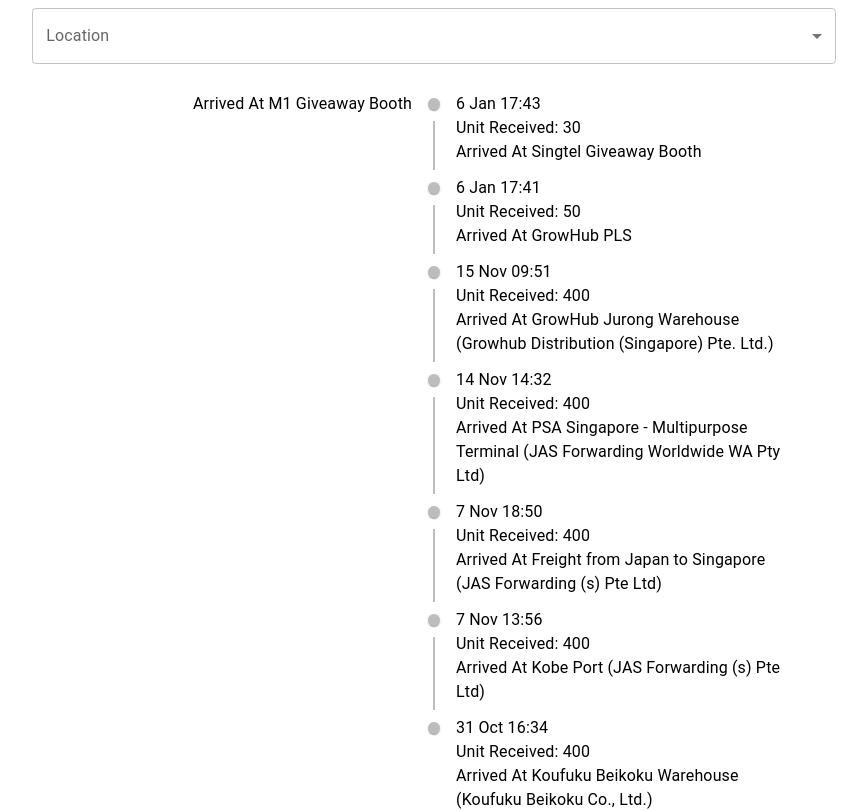
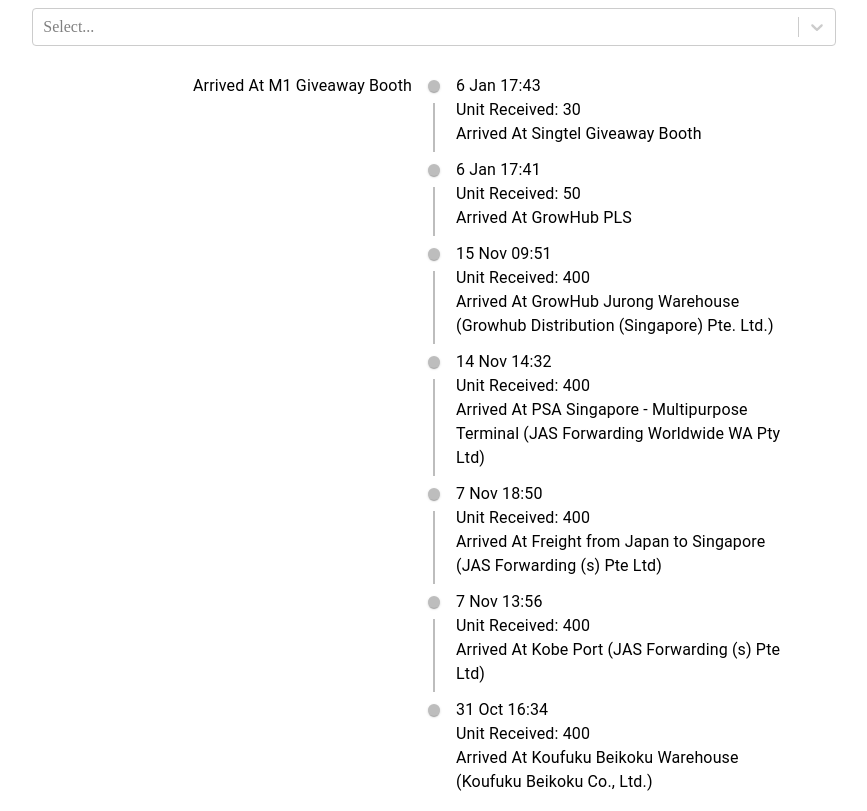
Before and after one commit to jimbo23/timeline, a React (Vite) app: page / in a window 1280 px wide. Shown: the top 811 px of the page, without its empty margins (206-1073 px from the left). Built offline with nearby package versions, Linux system fonts and the light colour scheme.

Commit message:
Replace Mui Select with Select from react-select

```diff
--- a/package.json
+++ b/package.json
@@ -16,7 +16,8 @@
     "qs": "^6.11.0",
     "react": "^18.2.0",
     "react-dom": "^18.2.0",
-    "react-router-dom": "^5.3.3"
+    "react-router-dom": "^5.3.3",
+    "react-select": "^5.7.0"
   },
   "devDependencies": {
     "@types/react": "^18.0.26",
--- a/src/MySelect.tsx
+++ b/src/MySelect.tsx
@@ -1,22 +1,19 @@
-import { FormControl, InputLabel, MenuItem, Select } from '@mui/material';
+import Select from 'react-select';
 import { data } from './data';
+
+const options = data.map((i) => ({
+  label: i.designation,
+  value: i.designation,
+}));
 
 export const MySelect = ({ selected, setSelected }) => {
   return (
-    <FormControl fullWidth>
-      <InputLabel>Location</InputLabel>
-      <Select
-        value={selected}
-        label="Location"
-        onChange={(e) => setSelected(e.target.value)}
-      >
-        {/* for the `data` below, use the `dataFromBlockChain`, see if you can do it by passing props or not */}
-        {data.map((timeline) => (
-          <MenuItem key={timeline.designation} value={timeline.designation}>
-            {timeline.designation}
-          </MenuItem>
-        ))}
-      </Select>
-    </FormControl>
+    <Select
+      onChange={(option) => {
+        setSelected(option?.value);
+      }}
+      options={options}
+      value={options.find((i) => i.value === selected)}
+    />
   );
 };
```
Also changed, not shown: 1 other file (tests, documents, lock files or other folders).
